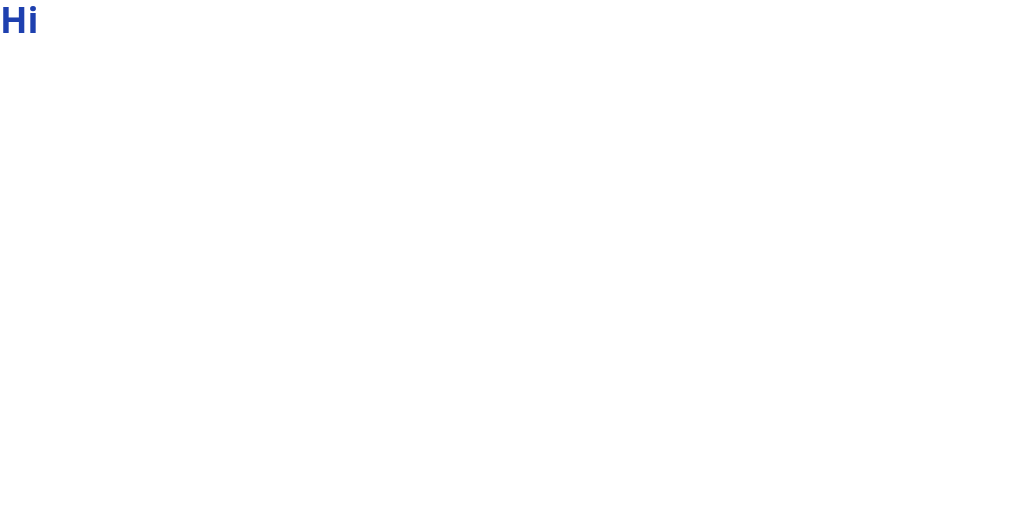
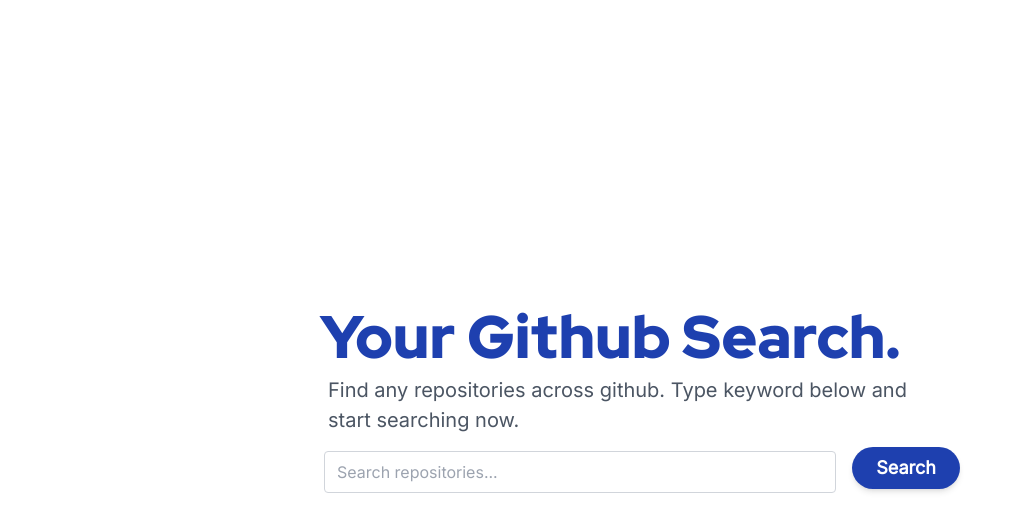
Before and after one commit to aayush262/github-search, a React (Create React App) app: page / in a window 1280 px wide. Shown: the top 532 px of the page, without its empty margins (0-1020 px from the left). Built offline with nearby package versions, Linux system fonts and the light colour scheme.

Commit message:
ui components and landing page

```diff
--- a/src/App.js
+++ b/src/App.js
@@ -1,5 +1,7 @@
+import LandingPage from "./pages/LandingPage";
+
 function App() {
-  return <h1 className="text-blue-800 font-bold text-4xl">Hi</h1>;
+  return <LandingPage />;
 }
 
 export default App;
--- /dev/null
+++ b/src/components/UI/Button.js
@@ -0,0 +1,17 @@
+import React from "react";
+
+const Button = ({ name, ...props }) => {
+  return (
+    <>
+      <button
+        {...props}
+        type="button"
+        className="inline-block px-6 py-2.5 bg-blue-800 text-white font-bold text-lg leading-tight  rounded-full shadow-md hover:bg-blue-700 hover:shadow-lg focus:bg-blue-700 focus:shadow-lg focus:outline-none focus:ring-0 active:bg-blue-800 active:shadow-lg transition duration-150 ease-in-out"
+      >
+        {name}
+      </button>
+    </>
+  );
+};
+
+export default Button;
--- /dev/null
+++ b/src/components/UI/Input.js
@@ -0,0 +1,34 @@
+import React from "react";
+
+const Input = React.forwardRef(({ label, ...props }, ref) => {
+  return (
+    <>
+      <label htmlFor={props.id} className="form-label  text-gray-700">
+        {label && label}
+      </label>
+      <input
+        ref={ref}
+        className="
+              form-control
+              w-full
+              ml-1
+              mt-2
+              px-3
+              py-2
+              text-base
+              font-normal
+              text-gray-700
+              bg-white bg-clip-padding
+              border border-solid border-gray-300
+              rounded
+              transition
+              ease-in-out
+              focus:text-gray-700 focus:bg-white focus:border-blue-800 focus:outline-none
+              "
+        {...props}
+      />
+    </>
+  );
+});
+
+export default Input;
--- a/src/index.css
+++ b/src/index.css
@@ -1,3 +1,14 @@
+@import url('https://fonts.googleapis.com/css2?family=Red+Hat+Display:wght@900&display=swap');
+@import url('https://fonts.googleapis.com/css2?family=Inter&display=swap');
 @tailwind base;
 @tailwind components;
 @tailwind utilities;
+
+
+
+
+@layer base{
+    html{
+        font-family: 'Inter', sans-serif;
+    }
+}
--- /dev/null
+++ b/src/pages/LandingPage.js
@@ -0,0 +1,47 @@
+import React, { useRef } from "react";
+
+import Button from "../components/UI/Button";
+import Input from "../components/UI/Input";
+
+const LandingPage = () => {
+  const searchInputRef = useRef();
+
+  const handleSearch = (e) => {
+    console.log(searchInputRef.current.value);
+  };
+
+  return (
+    <div className="h-screen w-screen flex justify-center items-center">
+      <div className="w-1/2 ">
+        <h1 className="text-blue-800  font-bold text-6xl font-redHat">
+          Your Github Search.
+        </h1>
+
+        <p className="text-xl text-gray-600 leading-[1.5] p-2 ">
+          Find any repositories across github. Type keyword below and start
+          searching now.
+        </p>
+        <div className="flex flex-wrap gap-5">
+          <div className="flex-auto">
+            <Input
+              ref={searchInputRef}
+              type="text"
+              id="search"
+              placeholder="Search repositories..."
+              onKeyPress={(e) => {
+                if (e.key === "Enter") {
+                  handleSearch();
+                }
+              }}
+            />
+          </div>
+          <div className="flex-[1/4] flex items-center ">
+            <Button onClick={handleSearch} name="Search" />
+          </div>
+        </div>
+      </div>
+    </div>
+  );
+};
+
+export default LandingPage;
--- a/tailwind.config.js
+++ b/tailwind.config.js
@@ -1,6 +1,9 @@
 module.exports = {
   content: ["./src/**/*.{js,jsx,ts,tsx}"],
   theme: {
+    fontFamily: {
+      redHat: ["'Red Hat Display'", "sans-serif"],
+    },
     extend: {},
   },
   plugins: [],
```
Also changed, not shown: src/components/UI/Card.js (added), src/components/UI/NavBar.js (added).
